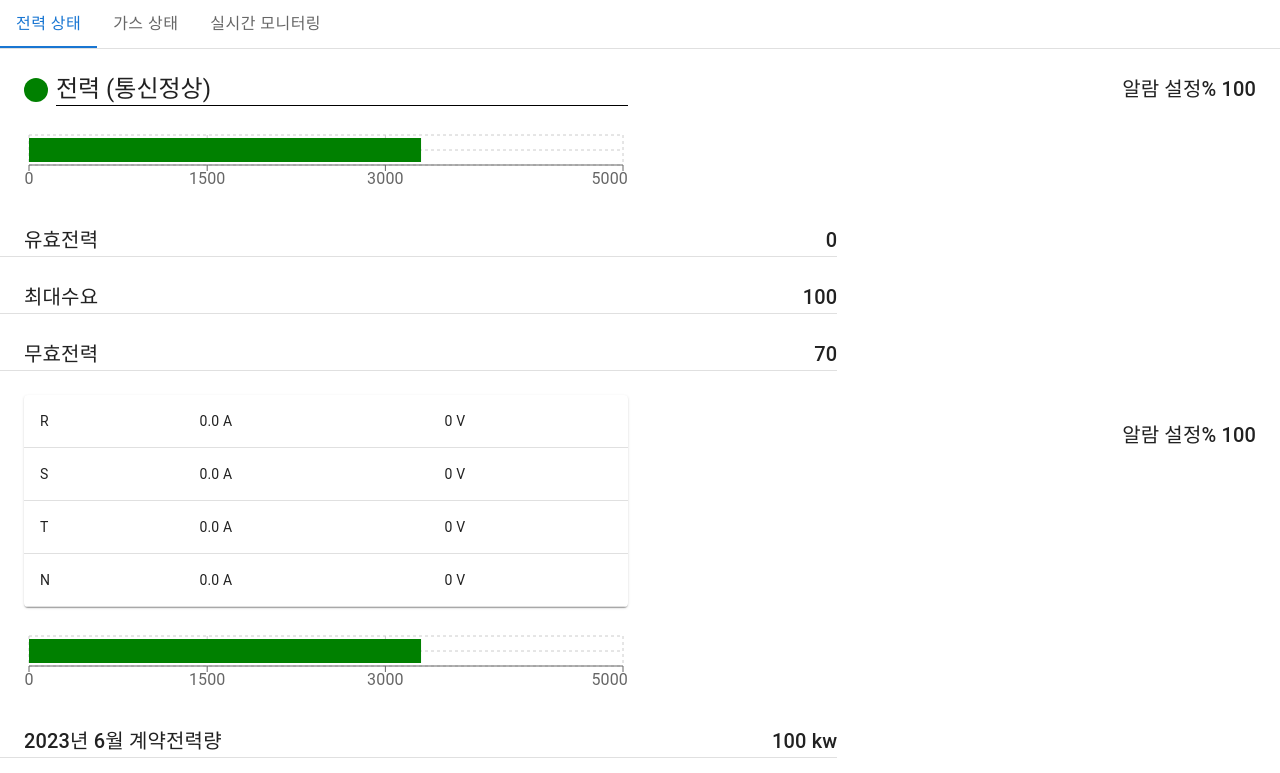
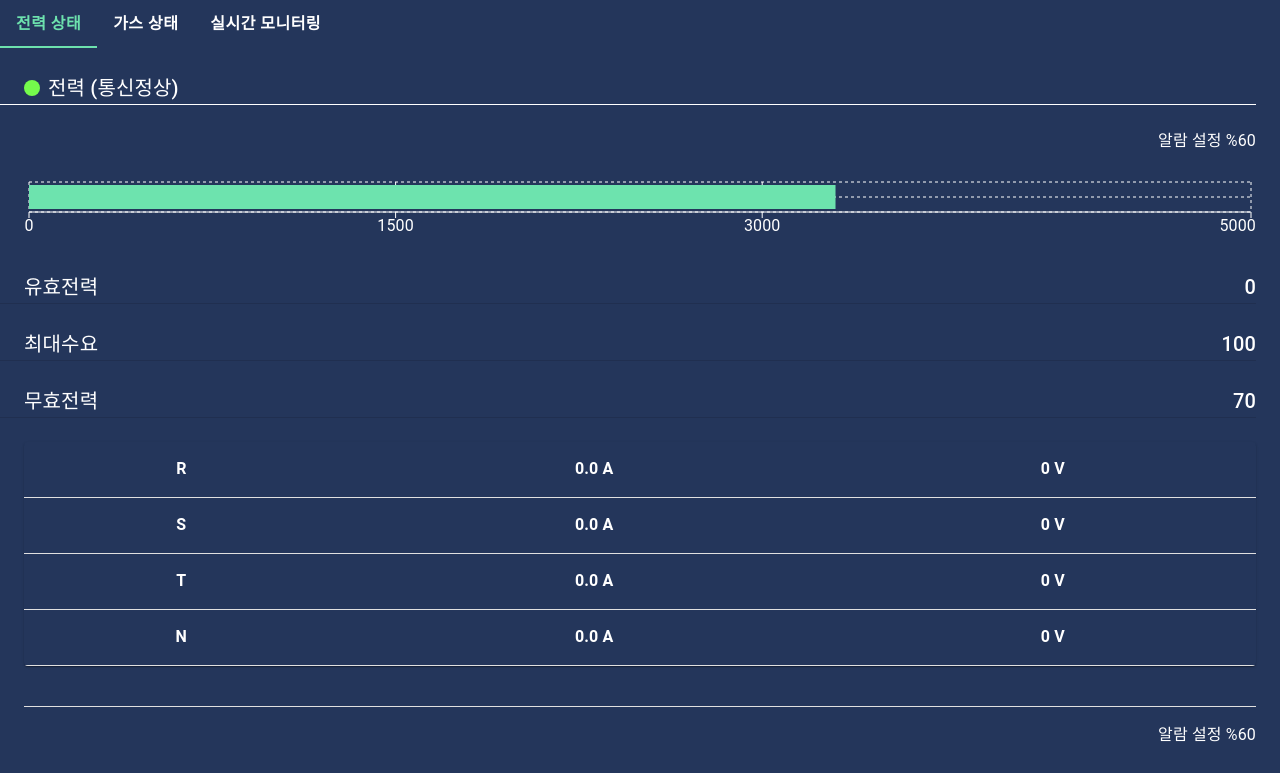
Before and after one commit to captainherolee/thumbs-factory, a React (Create React App) app in the folder thumbs-web/: page / in a window 1280 px wide. Shown: the top 773 px of the page. Built offline with nearby package versions, Linux system fonts and the light colour scheme.

Commit message:
change ui

```diff
--- a/thumbs-web/src/components/BarChart.tsx
+++ b/thumbs-web/src/components/BarChart.tsx
@@ -13,11 +13,11 @@ export default function PowerBarChart() {
   return (
     <ResponsiveContainer width="100%" height={70}>
       <BarChart data={data} layout="vertical">
-        <CartesianGrid strokeDasharray="3 3" />
+        <CartesianGrid strokeDasharray="3 3" stroke="#fff" />
         <YAxis type="category" dataKey="name" hide />
-        <XAxis type="number" dataKey="power" domain={[0, 5000]} />
+        <XAxis type="number" dataKey="power" domain={[0, 5000]} stroke="#fff" />
         <Tooltip />
-        <Bar dataKey="power" fill={data[0].power >= 3500 ? '#ff0000' : '#008000'}>
+        <Bar dataKey="power" fill={data[0].power >= 3500 ? '#ff0000' : '#6DE3AE'}>
           {data.map((entry) => (
             <Bar key={entry.id} dataKey="power" />
           ))}
--- a/thumbs-web/src/components/ElectricStatus.tsx
+++ b/thumbs-web/src/components/ElectricStatus.tsx
@@ -3,9 +3,10 @@ import { experimentalStyled as styled } from '@mui/material/styles';
 import Box from '@mui/material/Box';
 import Paper from '@mui/material/Paper';
 import Grid from '@mui/material/Grid';
-import { Typography, Avatar } from '@mui/material';
+import { Typography, Avatar, Divider } from '@mui/material';
 import FiberManualRecordIcon from '@mui/icons-material/FiberManualRecord';
-
+import { GetStatusColor } from '@utils/convert';
+import { useState } from 'react';
 import PowerBarChart from './BarChart';
 import ElectricTableContents from './TableContents';
 
@@ -22,81 +23,79 @@ const Item = styled(Paper)(({ theme }) => ({
 }));
 
 export default function ElectricStatus({ status }: ElectricStatusProps) {
-  const statusColor = getStatusColor(status);
+  const statusColor = GetStatusColor(status);
+  const [commValue, setCommValue] = useState('통신정상');
+  const [alaramValue, setAlaramValue] = useState(60);
+
   return (
     <Box sx={{ flexGrow: 1 }}>
       <Grid container spacing={{ xs: 0.5, md: 3 }} columns={{ xs: 1, md: 8 }}>
-        <Grid item xs={6} md={4} sx={{ display: 'flex', alignItems: 'center' }}>
-          <Avatar sx={{ marginRight: 1, backgroundColor: statusColor, width: '1.5rem', height: '1.5rem' }}>
-            <FiberManualRecordIcon sx={{ fontSize: 'small', color: 'green' }} />
+        <Grid item sx={{ display: 'flex', alignItems: 'center', borderBottom: '1px solid #fff', width: '100%' }}>
+          <Avatar sx={{ marginRight: 1, backgroundColor: statusColor, width: '1rem', height: '1rem' }}>
+            <FiberManualRecordIcon sx={{ fontSize: 'small', color: statusColor }} />
           </Avatar>
-          <Typography variant="h5" sx={{ borderBottom: '1px solid #000', width: '100%' }}>
-            전력 (통신정상)
-          </Typography>
+          <Typography variant="h6">전력 ({commValue})</Typography>
         </Grid>
-        <Grid item xs={6} md={4}>
-          <Typography variant="h6" sx={{ textAlign: 'right' }}>
-            알람 설정% 100
-          </Typography>
+        <Grid item xs={12}>
+          <Typography sx={{ fontSize: '1rem', textAlign: 'right' }}>알람 설정 %{alaramValue}</Typography>
         </Grid>
-        <Grid item xs={6} md={4}>
+        <Grid item xs={12}>
           <PowerBarChart />
         </Grid>
-
-        <Grid item xs={12} md={8} container justifyContent="space-between" sx={{ borderBottom: 1, borderColor: 'divider' }}>
+        <Grid item xs={12} container justifyContent="space-between" sx={{ borderBottom: 1, borderColor: 'divider' }}>
           <Typography variant="h6">유효전력</Typography>
           <Typography variant="h6" sx={{ textAlign: 'right' }}>
             0
           </Typography>
         </Grid>
-        <Grid item xs={12} md={8} container justifyContent="space-between" sx={{ borderBottom: 1, borderColor: 'divider' }}>
+        <Grid item xs={12} container justifyContent="space-between" sx={{ borderBottom: 1, borderColor: 'divider' }}>
           <Typography variant="h6">최대수요</Typography>
           <Typography variant="h6" sx={{ textAlign: 'right' }}>
             100
           </Typography>
         </Grid>
-        <Grid item xs={12} md={8} container justifyContent="space-between" sx={{ borderBottom: 1, borderColor: 'divider' }}>
+        <Grid item xs={12} container justifyContent="space-between" sx={{ borderBottom: 1, borderColor: 'divider' }}>
           <Typography variant="h6">무효전력</Typography>
           <Typography variant="h6" sx={{ textAlign: 'right' }}>
             70
           </Typography>
         </Grid>
-        <Grid item xs={6} md={4}>
+        <Grid item xs={12}>
           <ElectricTableContents />
         </Grid>
-        <Grid item xs={6} md={4}>
-          <Typography variant="h6" sx={{ textAlign: 'right', marginTop: 3 }}>
-            알람 설정% 100
-          </Typography>
+
+        <Grid item xs={12}>
+          <Divider sx={{ my: 2, backgroundColor: 'white', height: '1.5px' }} />
+          <Typography sx={{ fontSize: '1rem', textAlign: 'right' }}>알람 설정 %{alaramValue}</Typography>
         </Grid>
-        <Grid item xs={6} md={4}>
+        <Grid item xs={12}>
           <PowerBarChart />
         </Grid>
-        <Grid item xs={12} md={8} container justifyContent="space-between" sx={{ borderBottom: 1, borderColor: 'divider' }}>
+        <Grid item xs={12} container justifyContent="space-between" sx={{ borderBottom: 1, borderColor: 'divider' }}>
           <Typography variant="h6">2023년 6월 계약전력량</Typography>
           <Typography variant="h6" sx={{ textAlign: 'right' }}>
             100 kw
           </Typography>
         </Grid>
-        <Grid item xs={12} md={8} container justifyContent="space-between" sx={{ borderBottom: 1, borderColor: 'divider' }}>
+        <Grid item xs={12} container justifyContent="space-between" sx={{ borderBottom: 1, borderColor: 'divider' }}>
           <Typography variant="h6">2023년 6월 무효전력량</Typography>
           <Typography variant="h6" sx={{ textAlign: 'right' }}>
             40 kw
           </Typography>
         </Grid>
-        <Grid item xs={12} md={8} container justifyContent="space-between" sx={{ borderBottom: 1, borderColor: 'divider' }}>
+        <Grid item xs={12} container justifyContent="space-between" sx={{ borderBottom: 1, borderColor: 'divider' }}>
           <Typography variant="h6">2023년 6월 유효전력량</Typography>
           <Typography variant="h6" sx={{ textAlign: 'right' }}>
             0 kw
           </Typography>
         </Grid>
-        <Grid item xs={12} md={8} container justifyContent="space-between" sx={{ borderBottom: 1, borderColor: 'divider' }}>
+        <Grid item xs={12} container justifyContent="space-between" sx={{ borderBottom: 1, borderColor: 'divider' }}>
           <Typography variant="h6">누적 무효전력량</Typography>
           <Typography variant="h6" sx={{ textAlign: 'right' }}>
             0 kw
           </Typography>
         </Grid>
-        <Grid item xs={12} md={8} container justifyContent="space-between" sx={{ borderBottom: 1, borderColor: 'divider' }}>
+        <Grid item xs={12} container justifyContent="space-between" sx={{ borderBottom: 1, borderColor: 'divider' }}>
           <Typography variant="h6">누적 유효전력량</Typography>
           <Typography variant="h6" sx={{ textAlign: 'right' }}>
             0 kw
@@ -106,13 +105,3 @@ export default function ElectricStatus({ status }: ElectricStatusProps) {
     </Box>
   );
 }
-function getStatusColor(status: string) {
-  switch (status) {
-    case 'warning':
-      return 'yellow'; // Define your warning color here
-    case 'error':
-      return 'red'; // Define your error color here
-    default:
-      return 'green'; // Define your normal color here
-  }
-}
--- a/thumbs-web/src/components/FixedTabs.tsx
+++ b/thumbs-web/src/components/FixedTabs.tsx
@@ -5,7 +5,6 @@ import TabContext from '@mui/lab/TabContext';
 import TabList from '@mui/lab/TabList';
 import TabPanel from '@mui/lab/TabPanel';
 import { Typography } from '@mui/material';
-import SimpleCharts from './BarChart';
 import ElectricStatus from './ElectricStatus';
 import GasStatus from './GasStatus';
 import RealTimeMonitoringChart from './RealtimeGraph';
@@ -18,22 +17,35 @@ export default function LabTabs() {
   };
 
   return (
-    <Box sx={{ width: '100%', typography: 'body1' }}>
+    <Box sx={{ width: '100%', typography: 'body', backgroundColor: '#20658B' }}>
       <TabContext value={value}>
-        <Box sx={{ borderBottom: 1, borderColor: 'divider' }}>
-          <TabList onChange={handleChange} aria-label="lab API tabs example">
-            <Tab label="전력 상태" value="1" sx={{ fontSize: '1.0rem' }} />
-            <Tab label="가스 상태" value="2" sx={{ fontSize: '1.0rem' }} />
-            <Tab label="실시간 모니터링" value="3" sx={{ fontSize: '1.0rem' }} />
+        <Box>
+          <TabList
+            onChange={handleChange}
+            aria-label="Main Tabs"
+            TabIndicatorProps={{ style: { background: '#6DE2AE' } }}
+            sx={{
+              backgroundColor: '#24365B',
+              '.Mui-selected': {
+                color: '#6DE2AE',
+              },
+              '.MuiTab-root.Mui-selected': {
+                color: '#6DE2AE',
+              },
+            }}
+          >
+            <Tab label="전력 상태" value="1" sx={{ fontWeight: 700, fontSize: '1.0rem', color: 'white' }} />
+            <Tab label="가스 상태" value="2" sx={{ fontWeight: 700, fontSize: '1.0rem', color: 'white' }} />
+            <Tab label="실시간 모니터링" value="3" sx={{ fontWeight: 700, fontSize: '1.0rem', color: 'white' }} />
           </TabList>
         </Box>
-        <TabPanel value="1">
+        <TabPanel value="1" sx={{ backgroundColor: '#24365B', color: 'white' }}>
           <ElectricStatus status={'normal'} />
         </TabPanel>
-        <TabPanel value="2">
+        <TabPanel value="2" sx={{ backgroundColor: '#24365B', color: 'white' }}>
           <GasStatus status={'normal'} />
         </TabPanel>
-        <TabPanel value="3">
+        <TabPanel value="3" sx={{ backgroundColor: '#24365B', color: 'white' }}>
           <Typography variant="h6" sx={{ borderBottom: 1, borderColor: 'divider' }}>
             실시간 모니터링(초)
           </Typography>
--- a/thumbs-web/src/components/GasStatus.tsx
+++ b/thumbs-web/src/components/GasStatus.tsx
@@ -3,8 +3,10 @@ import { experimentalStyled as styled } from '@mui/material/styles';
 import Box from '@mui/material/Box';
 import Paper from '@mui/material/Paper';
 import Grid from '@mui/material/Grid';
+import { useState } from 'react';
 import { Typography, Avatar } from '@mui/material';
 import FiberManualRecordIcon from '@mui/icons-material/FiberManualRecord';
+import { GetStatusColor } from '@utils/convert';
 
 const Item = styled(Paper)(({ theme }) => ({
   backgroundColor: theme.palette.mode === 'dark' ? '#1A2027' : '#fff',
@@ -15,36 +17,34 @@ const Item = styled(Paper)(({ theme }) => ({
 }));
 
 interface GasStatusProps {
-  status: 'normal' | 'warning' | 'error'; // Define possible status values
+  status: 'normal' | 'warning'; // Define possible status values
 }
 
 export default function GasStatus({ status }: GasStatusProps) {
-  const statusColor = getStatusColor(status);
-
+  const statusColor = GetStatusColor(status);
+  const [commValue, setCommValue] = useState('통신정상');
   return (
     <Box sx={{ flexGrow: 1 }}>
       <Grid container spacing={{ xs: 0.5, md: 3 }} columns={{ xs: 1, md: 8 }}>
-        <Grid item xs={6} md={4} sx={{ display: 'flex', alignItems: 'center' }}>
-          <Avatar sx={{ marginRight: 1, backgroundColor: statusColor, width: '1.5rem', height: '1.5rem' }}>
-            <FiberManualRecordIcon sx={{ fontSize: 'small', color: 'green' }} />
+        <Grid item sx={{ display: 'flex', alignItems: 'center', borderBottom: '1px solid #fff', width: '100%' }}>
+          <Avatar sx={{ marginRight: 1, backgroundColor: statusColor, width: '1rem', height: '1rem' }}>
+            <FiberManualRecordIcon sx={{ fontSize: 'small', color: '#75FB4C' }} />
           </Avatar>
-          <Typography variant="h5" sx={{ borderBottom: '1px solid #000', width: '100%' }}>
-            가스 (통신정상)
-          </Typography>
+          <Typography variant="h6">가스 ({commValue})</Typography>
         </Grid>
-        <Grid item xs={12} md={8} container justifyContent="space-between" sx={{ borderBottom: 1, borderColor: 'divider' }}>
+        <Grid item xs={12} container justifyContent="space-between" sx={{ borderBottom: 1, borderColor: 'divider' }}>
           <Typography variant="h6">실시간 사용량</Typography>
           <Typography variant="h6" sx={{ textAlign: 'right' }}>
             0
           </Typography>
         </Grid>
-        <Grid item xs={12} md={8} container justifyContent="space-between" sx={{ borderBottom: 1, borderColor: 'divider' }}>
+        <Grid item xs={12} container justifyContent="space-between" sx={{ borderBottom: 1, borderColor: 'divider' }}>
           <Typography variant="h6">2023년 6월 사용량 (보정 부피)</Typography>
           <Typography variant="h6" sx={{ textAlign: 'right' }}>
             0
           </Typography>
         </Grid>
-        <Grid item xs={12} md={8} container justifyContent="space-between" sx={{ borderBottom: 1, borderColor: 'divider' }}>
+        <Grid item xs={12} container justifyContent="space-between" sx={{ borderBottom: 1, borderColor: 'divider' }}>
           <Typography variant="h6">누적 가스 사용량(보정 부피)</Typography>
           <Typography variant="h6" sx={{ textAlign: 'right' }}>
             0
@@ -54,14 +54,3 @@ export default function GasStatus({ status }: GasStatusProps) {
     </Box>
   );
 }
-
-function getStatusColor(status: string) {
-  switch (status) {
-    case 'warning':
-      return 'yellow'; // Define your warning color here
-    case 'error':
-      return 'red'; // Define your error color here
-    default:
-      return 'green'; // Define your normal color here
-  }
-}
--- a/thumbs-web/src/components/RealtimeGraph.tsx
+++ b/thumbs-web/src/components/RealtimeGraph.tsx
@@ -1,5 +1,5 @@
 import React, { useState, useEffect } from 'react';
-import { LineChart, Line, XAxis, YAxis, CartesianGrid, Tooltip, Legend, ResponsiveContainer } from 'recharts';
+import { LineChart, Line, XAxis, YAxis, CartesianGrid, Tooltip, ResponsiveContainer } from 'recharts';
 
 interface DataEntry {
   time: Date;
@@ -8,7 +8,7 @@ interface DataEntry {
 
 const initialData: DataEntry[] = [];
 
-export default function RealTimeMonitoringChart() {
+const RealTimeMonitoringChart: React.FC = () => {
   const [data, setData] = useState<DataEntry[]>(initialData);
 
   useEffect(() => {
@@ -16,9 +16,10 @@ export default function RealTimeMonitoringChart() {
       const currentTime = new Date();
       const newData = [];
 
-      // Generate data for the last 15 minutes with 1-minute intervals
-      for (let i = 0; i < 15; i += 1) {
-        const time = new Date(currentTime.getTime() - i * 60 * 1000); // Subtract milliseconds
+      // Generate data for the last 1 minute with 1-second intervals
+      for (let i = 0; i < 60; i += 1) {
+        // 60 intervals
+        const time = new Date(currentTime.getTime() - i * 1000); // Subtract milliseconds
         const newValue = Math.floor(Math.random() * 5000);
         newData.push({ time, value: newValue });
       }
@@ -27,29 +28,41 @@ export default function RealTimeMonitoringChart() {
     };
 
     fetchData(); // Fetch data immediately
-    const interval = setInterval(fetchData, 5000); // Update every 5 seconds
+    const interval = setInterval(fetchData, 1000); // Update every 3 seconds
 
     return () => clearInterval(interval);
   }, []);
 
-  const processedData = data.map((entry, index) => ({
-    ...entry,
-    formattedTime:
-      index === 0 || entry.time.getDate() !== data[index - 1].time.getDate()
-        ? entry.time.toLocaleString('en-US', { month: '2-digit', day: '2-digit', hour: '2-digit', minute: '2-digit', hour12: false })
-        : entry.time.toLocaleString('en-US', { hour: '2-digit', minute: '2-digit', hour12: false }),
-  }));
+  const formattedTime = (time: Date) => {
+    const seconds = time.getSeconds();
+    if (seconds % 3 === 0) {
+      // Display label only for every 10 seconds
+      return time.toLocaleTimeString('en-US', { hour: '2-digit', minute: '2-digit', second: '2-digit', hour12: false });
+    }
+    return ''; // Hide label for other seconds
+  };
 
   return (
     <ResponsiveContainer width="100%" height={500}>
-      <LineChart data={processedData} margin={{ top: 20, right: 10, left: -15, bottom: 100 }}>
-        <CartesianGrid strokeDasharray="3 3" />
-        <XAxis dataKey="formattedTime" interval={0} angle={-90} dx={-5} dy={50} />
-        <YAxis domain={[0, 5000]} />
+      <LineChart data={data} margin={{ top: 20, right: 10, left: -15, bottom: 100 }}>
+        <CartesianGrid strokeDasharray="3 3" stroke="#fff" />
+        <XAxis
+          dataKey="time"
+          interval={0} // No interval between x-axis labels
+          tickFormatter={formattedTime}
+          angle={-90}
+          dx={-5}
+          dy={20}
+          stroke="#fff"
+          tick={{ fontSize: 12 }} // Adjust font size for x-axis tick labels
+        />
+        <YAxis domain={[0, 5000]} stroke="#fff" tickCount={10} allowDecimals={false} />
         <Tooltip />
 
-        <Line type="monotone" dataKey="value" stroke="#8884d8" activeDot={{ r: 8 }} />
+        <Line type="monotone" dataKey="value" stroke="#fff" activeDot={{ r: 8 }} />
       </LineChart>
     </ResponsiveContainer>
   );
-}
+};
+
+export default RealTimeMonitoringChart;
--- a/thumbs-web/src/components/TableContents.tsx
+++ b/thumbs-web/src/components/TableContents.tsx
@@ -17,14 +17,14 @@ const rows: RowData[] = [
 
 export default function CustomTable() {
   return (
-    <TableContainer component={Paper}>
+    <TableContainer component={Paper} sx={{ backgroundColor: 'transparent' }}>
       <Table>
         <TableBody>
           {rows.map((row, index) => (
             <TableRow key={row.id}>
-              <TableCell>{row.col1}</TableCell>
-              <TableCell>{row.col2}</TableCell>
-              <TableCell>{row.col3}</TableCell>
+              <TableCell sx={{ fontSize: '1rem', textAlign: 'center', fontWeight: 600, color: 'white' }}>{row.col1}</TableCell>
+              <TableCell sx={{ fontSize: '1rem', textAlign: 'center', fontWeight: 600, color: 'white' }}>{row.col2}</TableCell>
+              <TableCell sx={{ fontSize: '1rem', textAlign: 'center', fontWeight: 600, color: 'white' }}>{row.col3}</TableCell>
             </TableRow>
           ))}
         </TableBody>
--- a/thumbs-web/src/pages/HomePage.tsx
+++ b/thumbs-web/src/pages/HomePage.tsx
@@ -1,15 +1,24 @@
 import CssBaseline from '@mui/material/CssBaseline';
+import { ThemeProvider, createTheme } from '@mui/material/styles';
 import { useRecoilValue } from 'recoil';
 import { pageAtom } from '@stores/page';
 import FullWidthTabs from '@componets/FixedTabs';
 
 function HomePage() {
   const selectedMenu = useRecoilValue(pageAtom);
+  const theme = createTheme({
+    palette: {
+      background: {
+        default: '#24365B', // 전체 화면의 기본 바탕색을 흰색으로 설정합니다.
+      },
+    },
+  });
   return (
-    <>
+    <ThemeProvider theme={theme}>
+      <CssBaseline />
       <FullWidthTabs />
       <CssBaseline />
-    </>
+    </ThemeProvider>
   );
 }
 
--- /dev/null
+++ b/thumbs-web/src/utils/convert.ts
@@ -0,0 +1,8 @@
+export function GetStatusColor(status: string) {
+  switch (status) {
+    case 'warning':
+      return 'red'; // Define your warning color here
+    default:
+      return '#75FB4C'; // Define your normal color here
+  }
+}
```
Also changed, not shown: 1 other file (tests, documents, lock files or other folders).
